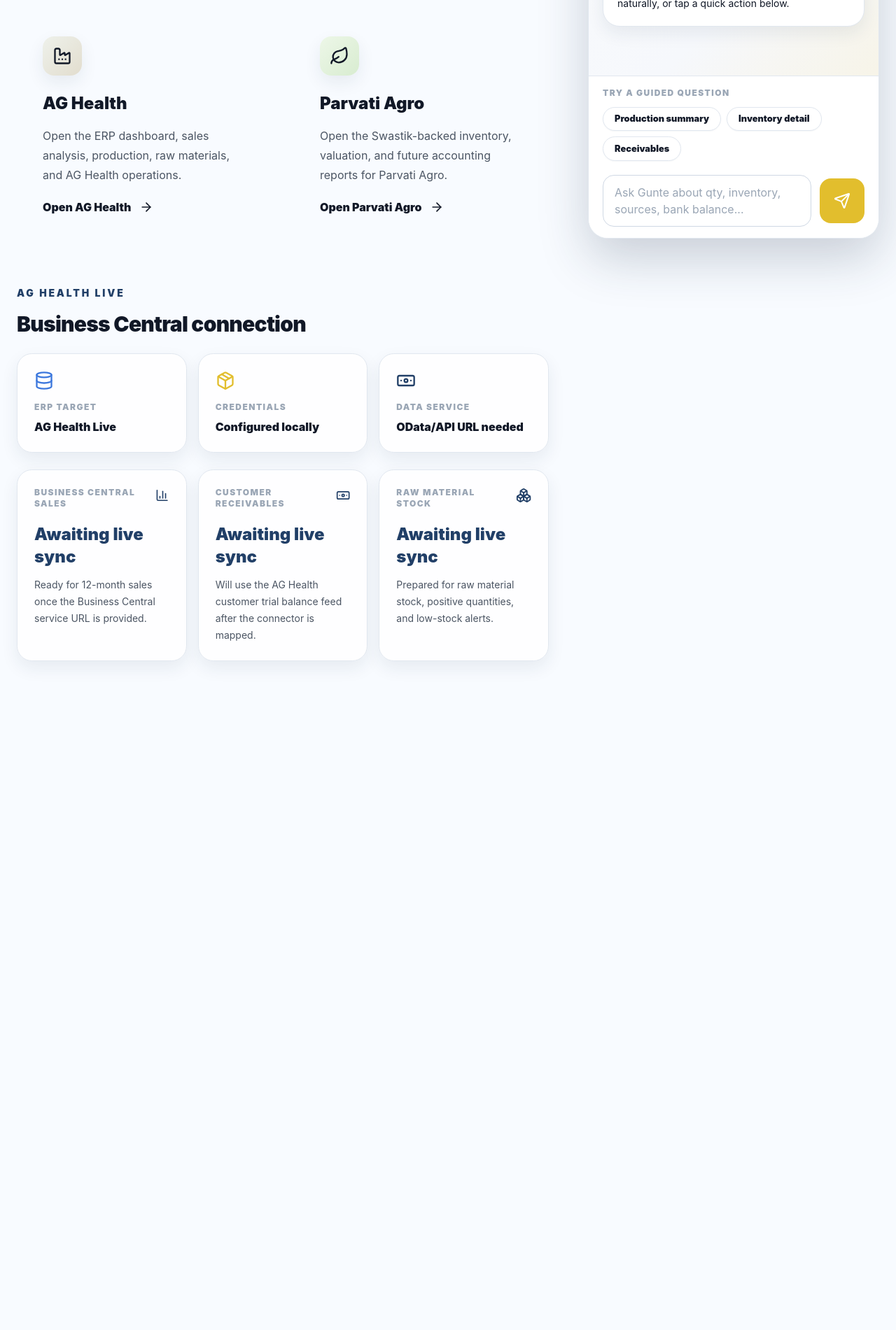
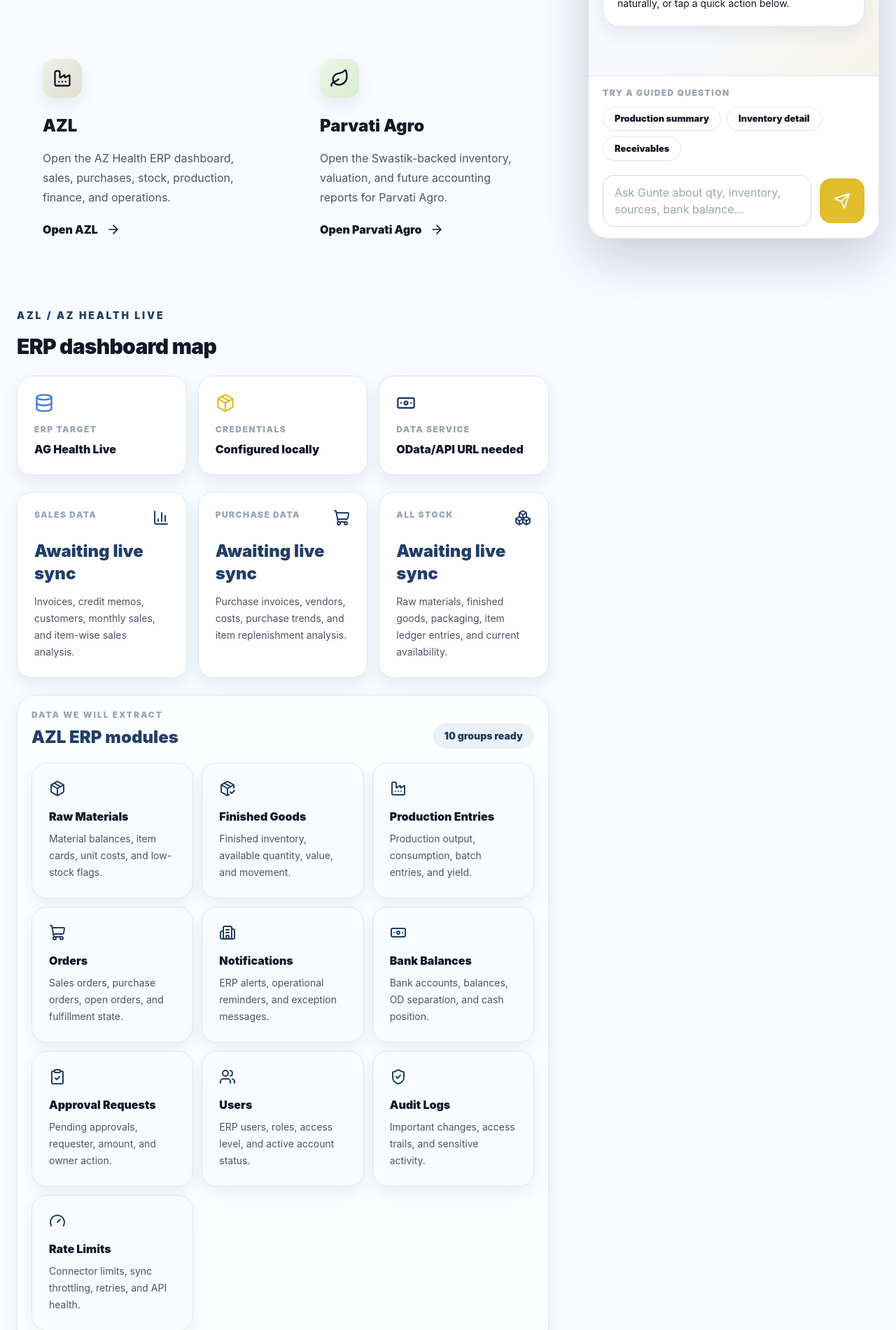
Before and after one commit to anujyolo/Mero-Basket-2, a Next.js app: page / in a window 1280 px wide. Shown: the part 460-2361 px from the top of the page at 70% size. Before the commit the page ends 1469 px from the top, so only its background shows below. Built offline with nearby package versions, Linux system fonts and the light colour scheme.

Commit message:
feat: add AZL ERP dashboard scope

```diff
--- a/src/app/globals.css
+++ b/src/app/globals.css
@@ -133,12 +133,18 @@
 }
 
 .status-card,
-.snapshot-card {
+.snapshot-card,
+.data-card {
   border: 1px solid var(--border);
   border-radius: 1.35rem;
   background: rgba(255, 255, 255, 0.82);
   padding: 1.5rem;
   box-shadow: var(--shadow-soft);
+}
+
+.data-card {
+  min-height: 12rem;
+  background: rgba(248, 251, 255, 0.9);
 }
 
 @media (max-width: 1180px) {
--- a/src/app/page.tsx
+++ b/src/app/page.tsx
@@ -4,13 +4,19 @@
   BarChart3,
   Boxes,
   Building2,
+  ClipboardCheck,
   Database,
   Factory,
+  Gauge,
   Leaf,
   Package,
+  PackageCheck,
   RotateCcw,
   Send,
+  ShieldCheck,
+  ShoppingCart,
   User,
+  Users,
   X,
 } from "lucide-react";
 
@@ -18,11 +24,11 @@
 
 const projectCards = [
   {
-    title: "AG Health",
-    description: "Open the ERP dashboard, sales analysis, production, raw materials, and AG Health operations.",
+    title: "AZL",
+    description: "Open the AZ Health ERP dashboard, sales, purchases, stock, production, finance, and operations.",
     icon: Factory,
     accent: "factory",
-    action: "Open AG Health",
+    action: "Open AZL",
   },
   {
     title: "Parvati Agro",
@@ -39,23 +45,36 @@
 
 const snapshotCards = [
   {
-    label: "Business Central sales",
+    label: "Sales data",
     value: "Awaiting live sync",
-    note: "Ready for 12-month sales once the Business Central service URL is provided.",
+    note: "Invoices, credit memos, customers, monthly sales, and item-wise sales analysis.",
     icon: BarChart3,
   },
   {
-    label: "Customer receivables",
+    label: "Purchase data",
     value: "Awaiting live sync",
-    note: "Will use the AG Health customer trial balance feed after the connector is mapped.",
-    icon: Banknote,
+    note: "Purchase invoices, vendors, costs, purchase trends, and item replenishment analysis.",
+    icon: ShoppingCart,
   },
   {
-    label: "Raw material stock",
+    label: "All stock",
     value: "Awaiting live sync",
-    note: "Prepared for raw material stock, positive quantities, and low-stock alerts.",
+    note: "Raw materials, finished goods, packaging, item ledger entries, and current availability.",
     icon: Boxes,
   },
+] as const;
+
+const azlDataGroups = [
+  { title: "Raw Materials", detail: "Material balances, item cards, unit costs, and low-stock flags.", icon: Package },
+  { title: "Finished Goods", detail: "Finished inventory, available quantity, value, and movement.", icon: PackageCheck },
+  { title: "Production Entries", detail: "Production output, consumption, batch entries, and yield.", icon: Factory },
+  { title: "Orders", detail: "Sales orders, purchase orders, open orders, and fulfillment state.", icon: ShoppingCart },
+  { title: "Notifications", detail: "ERP alerts, operational reminders, and exception messages.", icon: Building2 },
+  { title: "Bank Balances", detail: "Bank accounts, balances, OD separation, and cash position.", icon: Banknote },
+  { title: "Approval Requests", detail: "Pending approvals, requester, amount, and owner action.", icon: ClipboardCheck },
+  { title: "Users", detail: "ERP users, roles, access level, and active account status.", icon: Users },
+  { title: "Audit Logs", detail: "Important changes, access trails, and sensitive activity.", icon: ShieldCheck },
+  { title: "Rate Limits", detail: "Connector limits, sync throttling, retries, and API health.", icon: Gauge },
 ] as const;
 
 function ProjectCard({ project }: { project: (typeof projectCards)[number] }) {
@@ -155,7 +174,7 @@
             </span>
             <span>
               <span className="block text-xl font-black leading-tight">Factory Manager</span>
-              <span className="block text-xs font-black uppercase tracking-[0.14em] text-[var(--gold)]">Project Selection</span>
+            <span className="block text-xs font-black uppercase tracking-[0.14em] text-[var(--gold)]">AZL Project Selection</span>
             </span>
           </a>
 
@@ -163,7 +182,7 @@
             <div className="rounded-2xl border border-[var(--border)] bg-[var(--cream)] px-5 py-3">
               <p className="text-xs font-black uppercase tracking-[0.12em] text-[var(--text-light)]">Project</p>
               <div className="mt-2 flex gap-2">
-                <span className="rounded-full bg-white px-4 py-2 text-sm font-black shadow-sm">AG Health</span>
+                <span className="rounded-full bg-white px-4 py-2 text-sm font-black shadow-sm">AZL</span>
                 <span className="rounded-full bg-white px-4 py-2 text-sm font-black shadow-sm">Parvati Agro</span>
               </div>
             </div>
@@ -188,7 +207,7 @@
           Choose A Project Space
         </h1>
         <p className="mt-6 max-w-5xl text-lg leading-8 text-[var(--ink)]">
-          This workspace has separate sections so AG Health and Parvati Agro can be managed independently while sharing the same premium ERP command center.
+          This workspace has separate sections for AZL and Parvati Agro. We are actively building the AZ Health side, with ERP data dashboards for sales, purchases, stock, production, finance, approvals, users, and system activity.
         </p>
 
         <div className="mt-20 grid gap-8 md:grid-cols-2">
@@ -198,8 +217,8 @@
         </div>
 
         <section id="ag-health" className="mt-16">
-          <p className="text-sm font-black uppercase tracking-[0.2em] text-[var(--navy)]">AG Health Live</p>
-          <h2 className="mt-4 text-3xl font-black tracking-tight">Business Central connection</h2>
+          <p className="text-sm font-black uppercase tracking-[0.2em] text-[var(--navy)]">AZL / AZ Health Live</p>
+          <h2 className="mt-4 text-3xl font-black tracking-tight">ERP dashboard map</h2>
           <div className="mt-6 grid gap-4 md:grid-cols-3">
             <article className="status-card">
               <Database className="size-7 text-[var(--blue)]" aria-hidden="true" />
@@ -234,6 +253,29 @@
               );
             })}
           </div>
+
+          <div className="mt-6 rounded-[28px] border border-[var(--border)] bg-white/72 p-5 shadow-[var(--shadow-soft)]">
+            <div className="flex flex-col gap-2 sm:flex-row sm:items-end sm:justify-between">
+              <div>
+                <p className="text-xs font-black uppercase tracking-[0.16em] text-[var(--text-light)]">Data we will extract</p>
+                <h3 className="mt-2 text-2xl font-black text-[var(--navy)]">AZL ERP modules</h3>
+              </div>
+              <span className="rounded-full bg-[var(--badge)] px-4 py-2 text-sm font-black text-[var(--navy)]">10 groups ready</span>
+            </div>
+            <div className="mt-5 grid gap-3 sm:grid-cols-2 xl:grid-cols-3">
+              {azlDataGroups.map((group) => {
+                const Icon = group.icon;
+
+                return (
+                  <article key={group.title} className="data-card">
+                    <Icon className="size-6 text-[var(--navy)]" aria-hidden="true" />
+                    <h4 className="mt-4 font-black text-[var(--ink)]">{group.title}</h4>
+                    <p className="mt-2 text-sm leading-6 text-[var(--text)]">{group.detail}</p>
+                  </article>
+                );
+              })}
+            </div>
+          </div>
         </section>
 
         <GunteAssistant />
```
